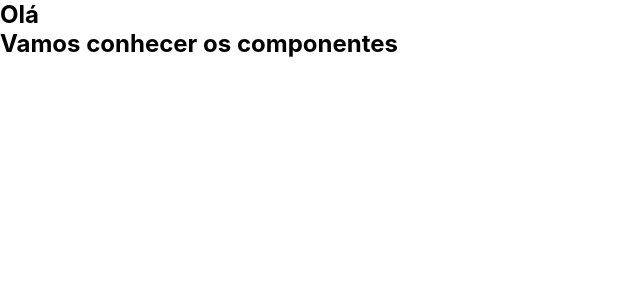
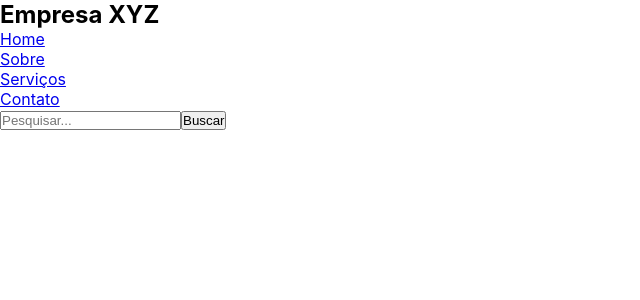
Before and after one commit to JoaoGomesDev32/app-front-reactjs, a React (Create React App) app: page / in a window 1280 px wide. Shown: the top 300 px of the page, without its empty margins (0-640 px from the left). Built offline with nearby package versions, Linux system fonts and the light colour scheme.

Commit message:
created components

```diff
--- a/src/App.js
+++ b/src/App.js
@@ -1,10 +1,10 @@
 import "./App.css";
+import Header from "./Header";
 
 function App(props) {
   return (
     <div className="App">
-      <h2>{props.texto.chamada1}</h2>
-      <h2>{props.texto.chamada2}</h2>
+      <Header />
     </div>
   );
 }
--- /dev/null
+++ b/src/Header.js
@@ -0,0 +1,33 @@
+// import "./App.css";
+
+function Header(props) {
+  return (
+    <div className="Header">
+      <div className="Header__logo">
+        <h2 className="Header__title">Empresa XYZ</h2>
+      </div>
+      <nav className="Header__nav">
+        <ul>
+          <li>
+            <a href="#home">Home</a>
+          </li>
+          <li>
+            <a href="#about">Sobre</a>
+          </li>
+          <li>
+            <a href="#services">Serviços</a>
+          </li>
+          <li>
+            <a href="#contact">Contato</a>
+          </li>
+        </ul>
+      </nav>
+      <div className="Header__search">
+        <input type="text" placeholder="Pesquisar..." />
+        <button type="submit">Buscar</button>
+      </div>
+    </div>
+  );
+}
+
+export default Header;
```
